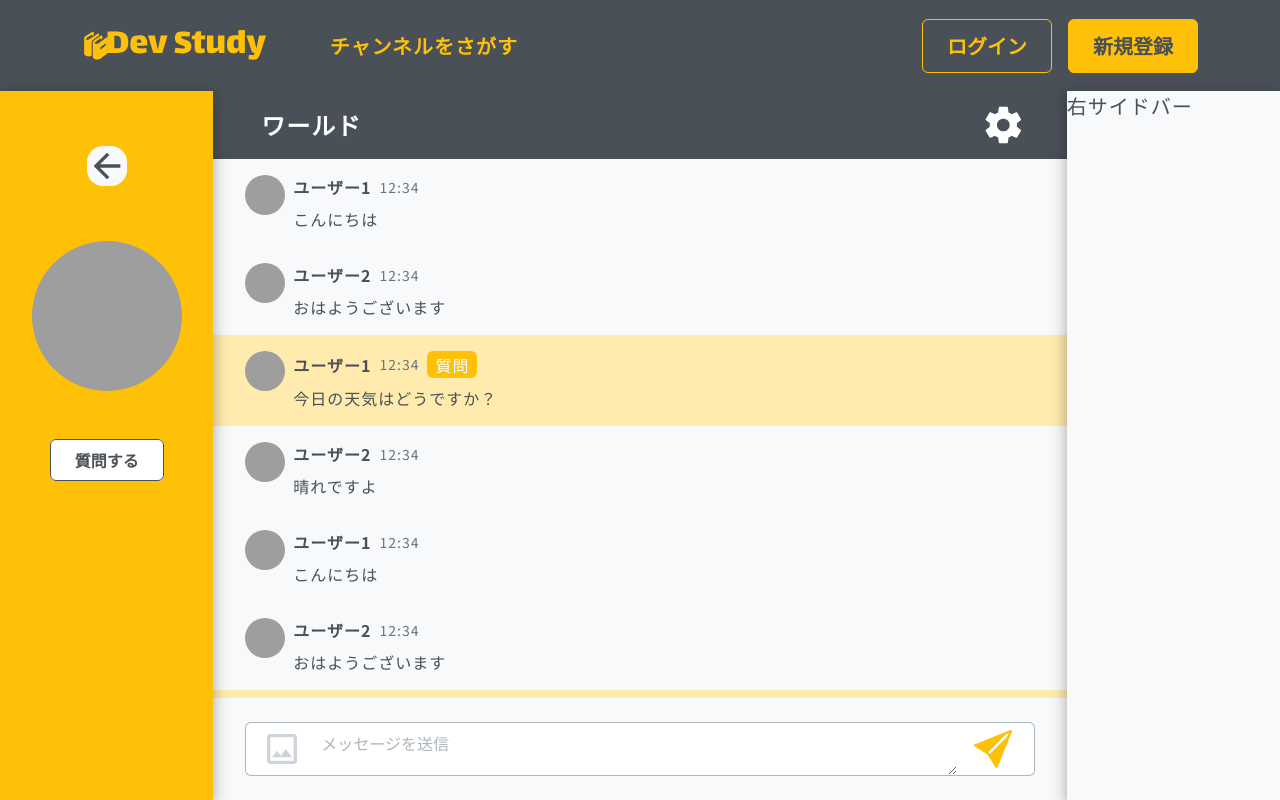
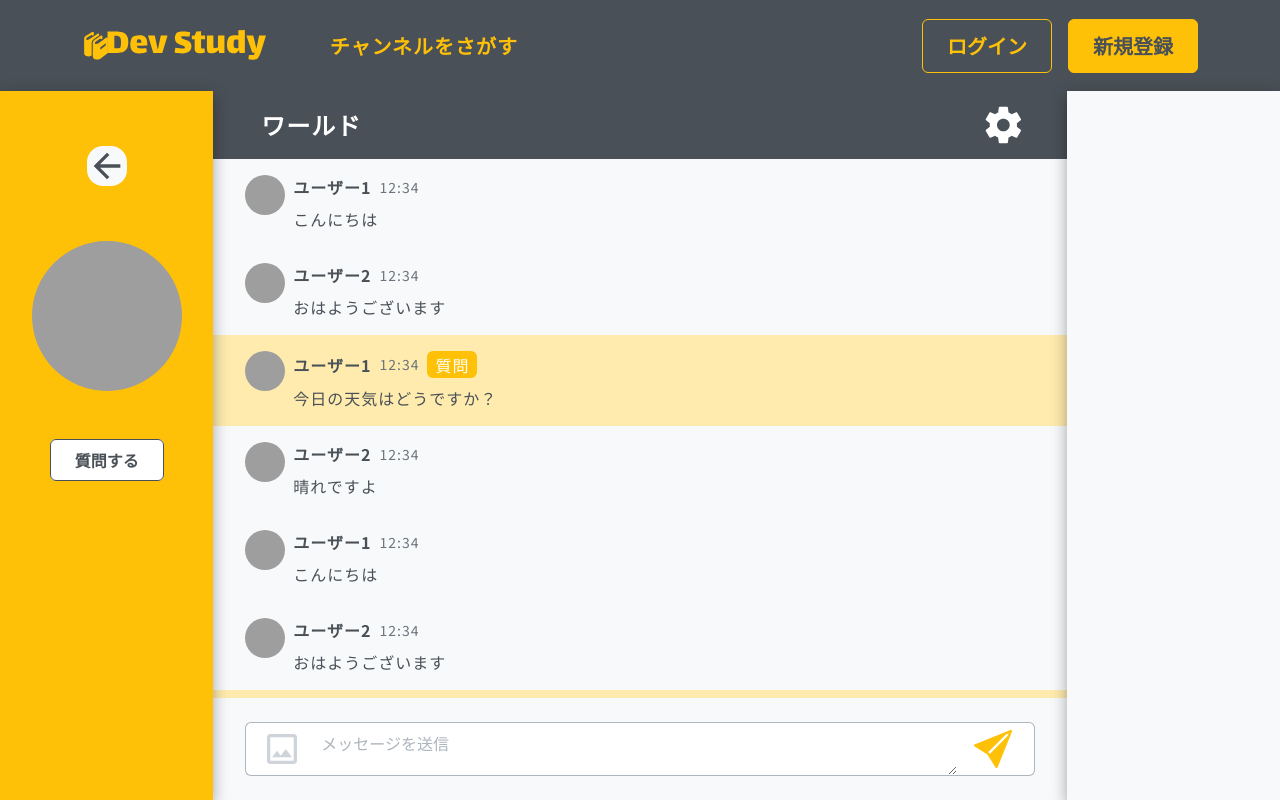
Before and after one commit to jphacks/OL_2319, a React (Vite) app in the folder front/: page /channel/1 in a window 1280 px wide. Built offline with nearby package versions, Linux system fonts and the light colour scheme; grey boxes are pictures that could not be loaded.

Commit message:
minor fix

```diff
--- a/front/src/components/chat/ChatRightSideBar.tsx
+++ b/front/src/components/chat/ChatRightSideBar.tsx
@@ -2,7 +2,7 @@ export const ChatRightSideBar = (props: { className: string }) => {
   const { className } = props;
   return (
     <>
-      <div className={`channel-right-bar ${className}`}>右サイドバー</div>
+      <div className={`channel-right-bar ${className}`}></div>
     </>
   );
 };
```
